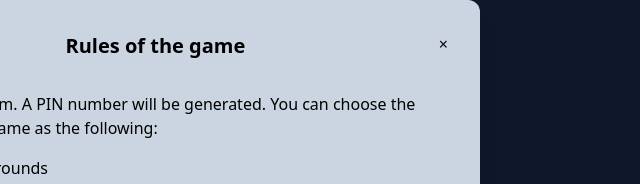
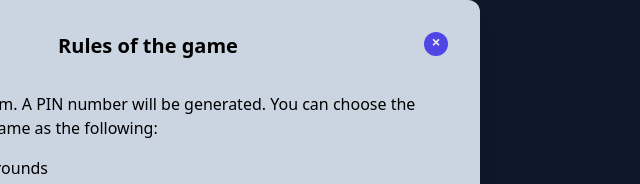
Before and after one commit to APICulter/punchline, a website: page public/html/index.html in a window 1280 px wide. Both pictures are taken after a click on the button 102 px from the left and 333 px from the top of the page. Shown: the top 184 px of the page, 0-640 px from the left. Drawn offline with nearby package versions, Linux system fonts and the light colour scheme; files that its build step writes are made by us from their sources; no server answers.

Commit message:
petite croix violette Rules

```diff
--- a/public/html/index.html
+++ b/public/html/index.html
@@ -26,7 +26,10 @@
 
 			<div class="bg-slate-300 w-full sm:w-3/4 lg:w-1/2  m-auto shadow-xl sm:rounded-xl p-4 ">
 				<div class="p-4">
-					<span id="closeRules" class="float-right hover:cursor-pointer">&times;</span>
+					<div class="bg-indigo-600 rounded-full h-6 w-6 flex items-center justify-center relative float-right hover:bg-indigo-700 ease-in-out duration-200 transition active:scale-90">
+						<span id="closeRules" class=" hover:cursor-pointer text-gray-200 font-bold absolute h-7">&times;</span>
+
+					</div>
 					<p class="text-center pb-8 text-xl font-bold">Rules of the game</p>
 					<div class="pb-6">
 						<p>First create a room. A PIN number will be generated. You can choose the options for the game as the following: </p>
```
